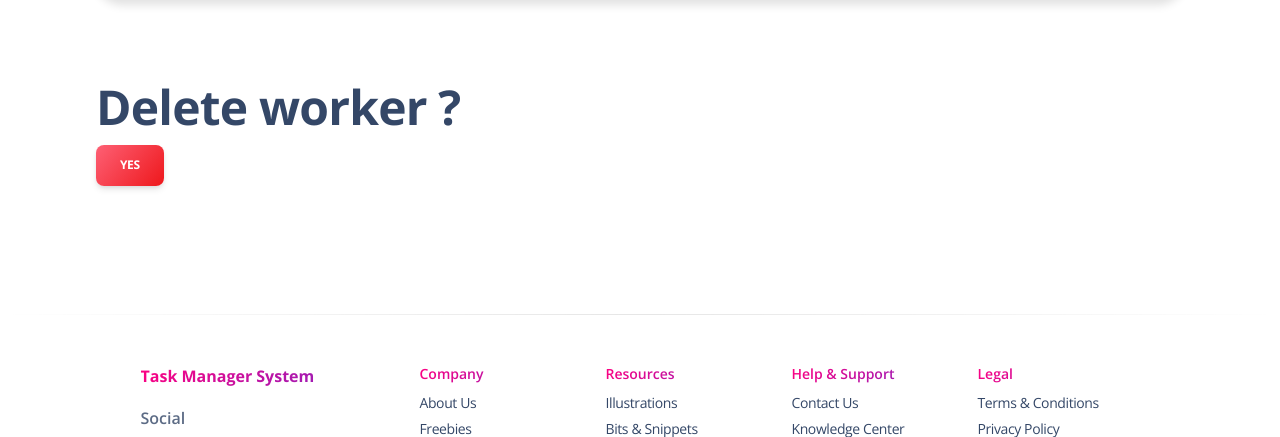
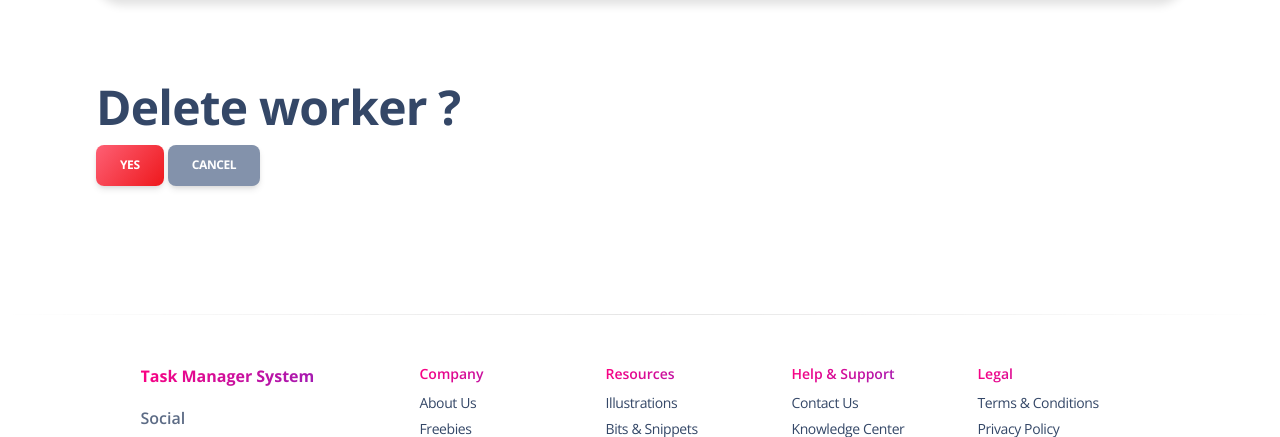
Before and after one commit to nicksetrakov/IT-Company-Task-Manager, a Django app: page /workers/1/delete in a window 1280 px wide. Shown: the part 73-510 px from the top of the page. Run offline with Django 4.2, Linux system fonts and the light colour scheme; the visitor is signed in with stand-in values (Sample User, id 1); data comes from the database, SQL or seed files in the repository; some libraries are stand-ins or nearby versions.

Commit message:
added cancel button

```diff
--- a/templates/layouts/base_confirm_delete.html
+++ b/templates/layouts/base_confirm_delete.html
@@ -6,5 +6,6 @@
     {% csrf_token %}
 
     <input type="submit" value="Yes" class="btn bg-gradient-danger">
+    <a href="{{ request.META.HTTP_REFERER }}" class="btn btn-secondary">Cancel</a>
   </form>
 {% endblock %}
```
